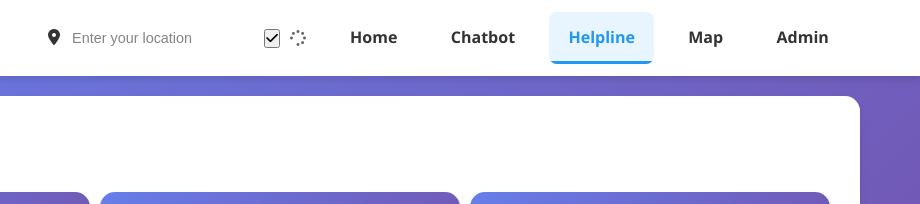
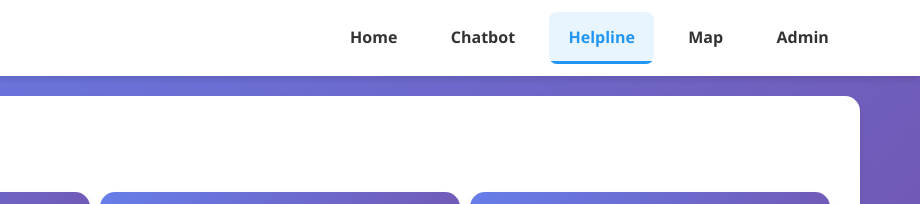
Before and after one commit to Nik-coder-10/ResQ, a website: page helpline.html in a window 1280 px wide. Shown: the top 204 px of the page, 360-1280 px from the left. Drawn offline with Linux system fonts and the light colour scheme.

Commit message:
Remove location input from helpline page
Removed location input and status elements from navigation.

```diff
--- a/helpline.html
+++ b/helpline.html
@@ -16,18 +16,6 @@
                 <span>ResQ</span>
             </div>
             <div class="nav-menu">
-                <div class="nav-location">
-                    <div class="location-input-container">
-                        <i class="fas fa-map-marker-alt location-icon"></i>
-                        <input type="text" id="userLocationInput" placeholder="Enter your location" class="location-input">
-                        <button id="updateLocationBtn" class="location-update-btn" title="Update location">
-                            <i class="fas fa-check"></i>
-                        </button>
-                    </div>
-                    <div id="locationStatus" class="location-status">
-                        <i class="fas fa-spinner fa-spin"></i>
-                    </div>
-                </div>
                 <a href="index.html">Home</a>
                 <a href="chatbot.html">Chatbot</a>
                 <a href="helpline.html" class="active">Helpline</a>
```
